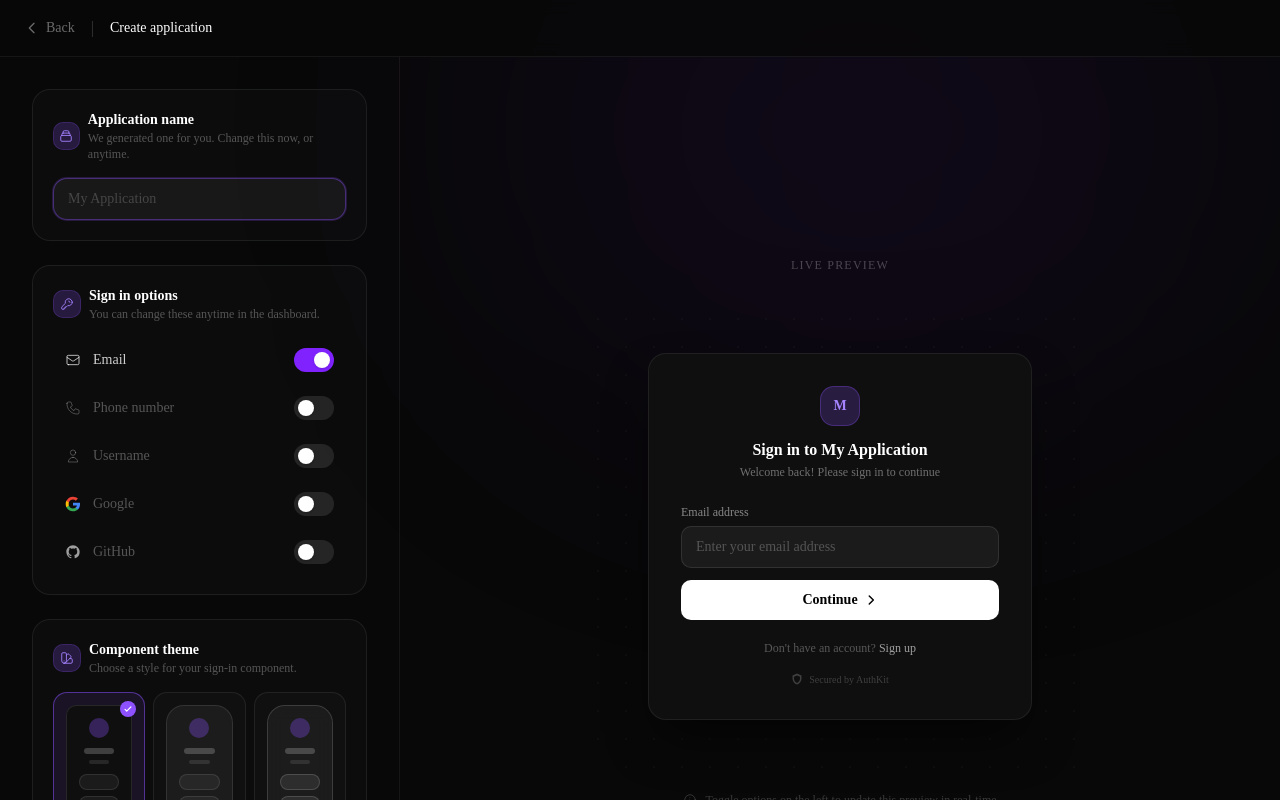
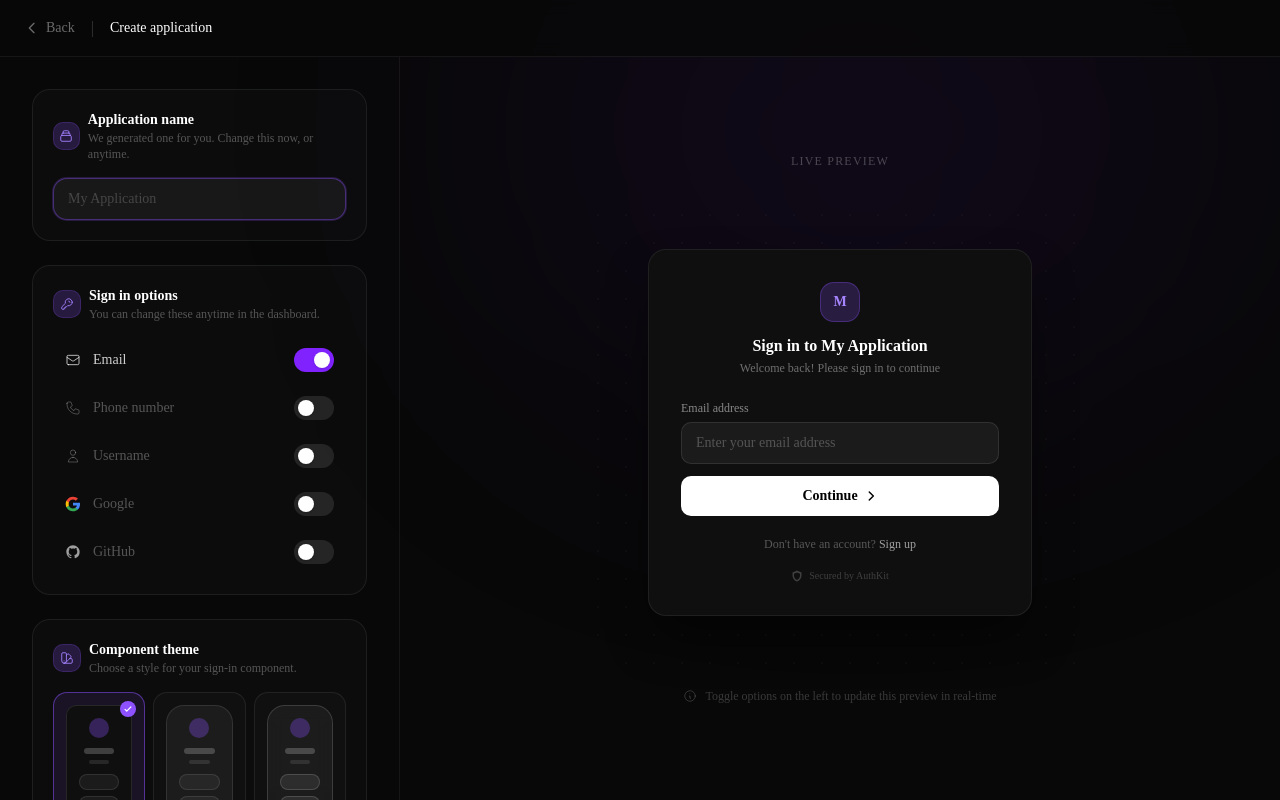
Before and after one commit to Paribesh01/AuthKit, a Next.js app in the folder frontend/: page /dashboard/apps/new in a window 1280 px wide. Shown: the top 800 px of the page. Built offline with nearby package versions, Linux system fonts and the light colour scheme; no server answers.

Commit message:
fix: lock new app page to viewport height, no page scroll

```diff
--- a/frontend/app/dashboard/apps/new/page.tsx
+++ b/frontend/app/dashboard/apps/new/page.tsx
@@ -273,14 +273,14 @@ export default function NewAppPage() {
   }
 
   return (
-    <div className="min-h-screen bg-[#080808] text-white flex flex-col">
+    <div className="h-screen bg-[#080808] text-white flex flex-col overflow-hidden">
       {/* Glow */}
       <div className="pointer-events-none fixed inset-0 z-0">
         <div className="absolute top-[-15%] left-[40%] w-[700px] h-[500px] rounded-full bg-violet-600/8 blur-[140px]" />
       </div>
 
       {/* Header */}
-      <header className="relative z-10 border-b border-white/[0.06] px-6 py-4 flex items-center gap-4 bg-[#080808]/80 backdrop-blur-sm">
+      <header className="relative z-10 shrink-0 border-b border-white/[0.06] px-6 py-4 flex items-center gap-4 bg-[#080808]/80 backdrop-blur-sm">
         <Link href="/dashboard" className="flex items-center gap-1.5 text-sm text-white/40 hover:text-white transition-colors">
           <svg className="w-4 h-4" fill="none" stroke="currentColor" viewBox="0 0 24 24">
             <path strokeLinecap="round" strokeLinejoin="round" strokeWidth={2} d="M15 19l-7-7 7-7" />
@@ -292,7 +292,7 @@ export default function NewAppPage() {
       </header>
 
       {/* Body */}
-      <div className="relative z-10 flex flex-1">
+      <div className="relative z-10 flex flex-1 min-h-0">
         {/* Left panel */}
         <div className="w-[400px] shrink-0 border-r border-white/[0.06] overflow-y-auto p-8 flex flex-col gap-6">
 
@@ -400,7 +400,7 @@ export default function NewAppPage() {
         </div>
 
         {/* Right — live preview */}
-        <div className="flex-1 flex flex-col items-center justify-center p-12 gap-6">
+        <div className="flex-1 flex flex-col items-center justify-center p-12 gap-6 overflow-hidden">
           <div className="text-center mb-2">
             <p className="text-xs text-white/25 uppercase tracking-widest font-medium">Live preview</p>
           </div>
```
